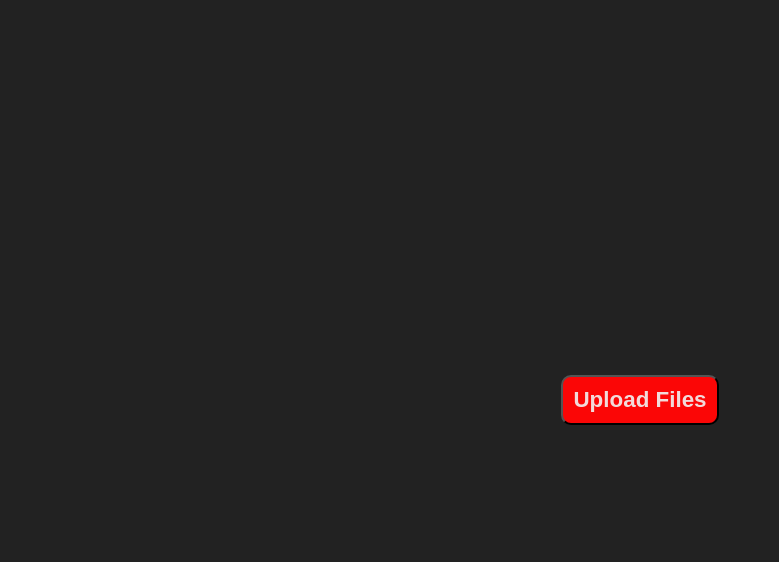
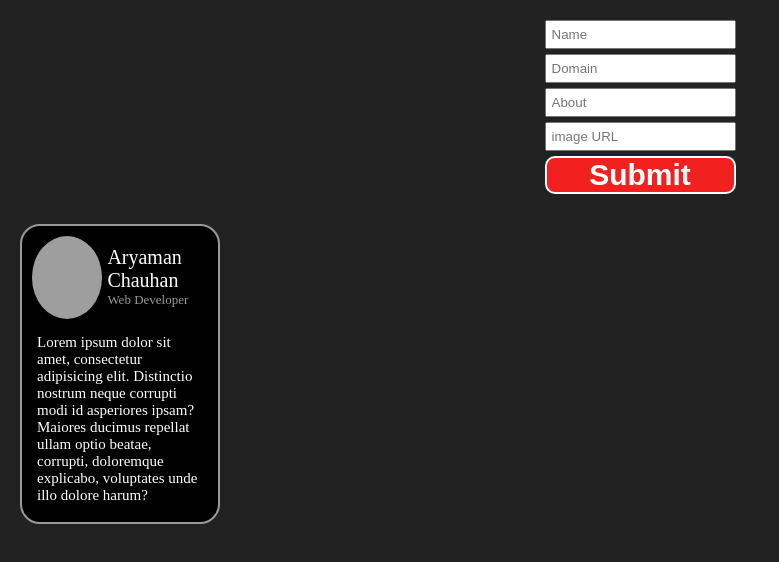
Before and after one commit to Pixi-Me/JS-Learn, a plain HTML site: page 5 Events/index.html in a window 1280 px wide. Shown: the whole page, without its empty margins (0-779 px from the left). Drawn offline with Linux system fonts and the light colour scheme; grey boxes are pictures that could not be loaded.

Commit message:
3-14-26 completed Events

```diff
--- a/5 Events/index.html
+++ b/5 Events/index.html
@@ -16,13 +16,16 @@
             height: 100%;
             width: 100%;
             display: flex;
+            flex-direction: column;
             align-items: center;
-            justify-content: center;
+            padding: 10px;
+            gap: 30px;
+            user-select: none;
         }
         #txt{
             font-family: Arial, Helvetica, sans-serif;
             font-size: 10rem;
-            user-select: none;
+
 
 
         }
@@ -47,6 +50,81 @@
         #fileBtn:hover{
             background-color: rgb(177, 4, 4);
         }
+        #form{
+            display: flex;
+            flex-direction: column;
+            gap: 5px;
+        }
+        input{
+            padding: 5px;
+
+        }
+
+        #sub{
+            background-color: rgb(243, 32, 32);
+            color: white;
+            font-weight: 600;
+            font-size: 30px;
+            border-radius: 10px;
+            border: solid 2px white;
+        }
+        #cards{
+            width: 100%;
+            height: fit-content;
+            display: flex;
+            gap: 10px;
+            flex-wrap: wrap;
+        }
+        .card{
+            border:solid 2px #999;
+            background-color: black;
+            width: 200px;
+            height: 300px;
+            border-radius: 20px;
+            flex-shrink: 0;
+            color: white;
+            display: flex;
+            flex-direction: column;
+            gap: 10px;
+            padding: 10px;
+        }
+        .pTop{
+            width: 100%;
+            height: 30%;
+            display: flex;
+            gap: 5px;
+            justify-content: space-between;
+        }
+        .pImg{
+            width: 40%;
+            height: 100%;
+            object-fit: cover;
+            border-radius: 100%;
+
+        }
+        .pName{
+
+            height: 100%;
+            width: 60%;
+            display: flex;
+            flex-direction: column;
+            justify-content: center;
+        }
+        .name{
+            font-size: 20px;
+
+        }
+        .domain{
+            color: #999;
+            font-size: 13px;
+        }
+        .pBtm{
+            padding:5px;
+            overflow-y: hidden;
+            font-size: 15px;
+            font-family:'Times New Roman', Times, serif;
+            font-weight: 100;
+        }
     </style>
 </head>
 <body>
@@ -65,8 +143,38 @@
 
         <!-- 3 -->
 
-    <input type="file" name="" id="file">
-    <button id="fileBtn">Upload Files</button>
+    <!-- <input type="file" name="" id="file">
+    <button id="fileBtn">Upload Files</button> -->
+
+    <!-- 4 -->
+
+    <form id="form" action="">
+        <input id="Name" placeholder="Name" type="text">
+        <input id="Domain" placeholder="Domain" type="text">
+        <input id="About" placeholder="About" type="text">
+        <input id="Img" placeholder="image URL" type="text">
+        <button id="sub" type="submit">Submit</button>
+
+    </form>
+
+    <div id="cards">
+        <div class="card">
+            <div class="pTop">
+                <img class="pImg" src="https://i.pinimg.com/1200x/2d/22/84/2d22841bef7ec0faeb68b8851eedd30d.jpg" alt="">
+                <div class="pName">
+                    <span class="name" >Aryaman Chauhan </span>
+                    <span class="domain">Web Developer</span>
+                </div>
+            </div>
+            <div class="pBtm">
+                <div class="about">
+
+                    Lorem ipsum dolor sit amet, consectetur adipisicing elit. Distinctio nostrum neque corrupti modi id asperiores ipsam? Maiores ducimus repellat ullam optio beatae, corrupti, doloremque explicabo, voluptates unde illo dolore harum?
+
+                </div>
+            </div>
+        </div>
+
 
 
 
--- a/5 Events/script.js
+++ b/5 Events/script.js
@@ -27,13 +27,70 @@
 
 //3 File Upload
 
-let upload = document.querySelector("#file");
-let btn = document.querySelector('#fileBtn');
+// let upload = document.querySelector("#file");
+// let btn = document.querySelector('#fileBtn');
 
-btn.addEventListener('click',()=>{
-    upload.click()
+// btn.addEventListener('click',()=>{
+//     upload.click()
+// })
+// upload.addEventListener('change',(i)=>{
+//     console.log()
+//     btn.textContent=i.target.files[0].name
+// })
+
+//4 FORM
+
+let form = document.querySelector('#form')
+let values = document.querySelectorAll('input')
+form.addEventListener('submit',(e)=>{
+    e.preventDefault();
+    let name = values[0].value;
+    let domain = values[1].value;
+    let about = values[2].value;
+    let imgValue = values[3].value;
+
+    let cards = document.querySelector('#cards');
+
+    let card = document.createElement("div");
+    card.classList.add('card');
+
+    let pTop = document.createElement('div');
+    pTop.classList.add('pTop');
+
+    let img = document.createElement("img");
+    img.classList.add('pImg');
+    img.setAttribute('src',imgValue);
+
+    let pName = document.createElement('div');
+    pName.classList.add('pName');
+
+    let Name = document.createElement('span');
+    Name.classList.add('name');
+    Name.textContent = name;
+
+    let Domain = document.createElement('span');
+    Domain.classList.add('domain');
+    Domain.textContent = domain;
+
+    let pBtm = document.createElement('div');
+    pBtm.classList.add('pBtm');
+
+    let About = document.createElement('div');
+    About.classList.add('about');
+    About.textContent = about;
+
+    card.appendChild(pTop);
+    card.appendChild(pBtm);
+
+
+    pTop.appendChild(img);
+    pTop.appendChild(pName);
+
+    pName.appendChild(Name);
+    pName.appendChild(Domain);
+
+    pBtm.appendChild(About);
+    console.log(card)
+
+    cards.appendChild(card)
 })
-upload.addEventListener('change',(i)=>{
-    console.log()
-    btn.textContent=i.target.files[0].name
-})
```
